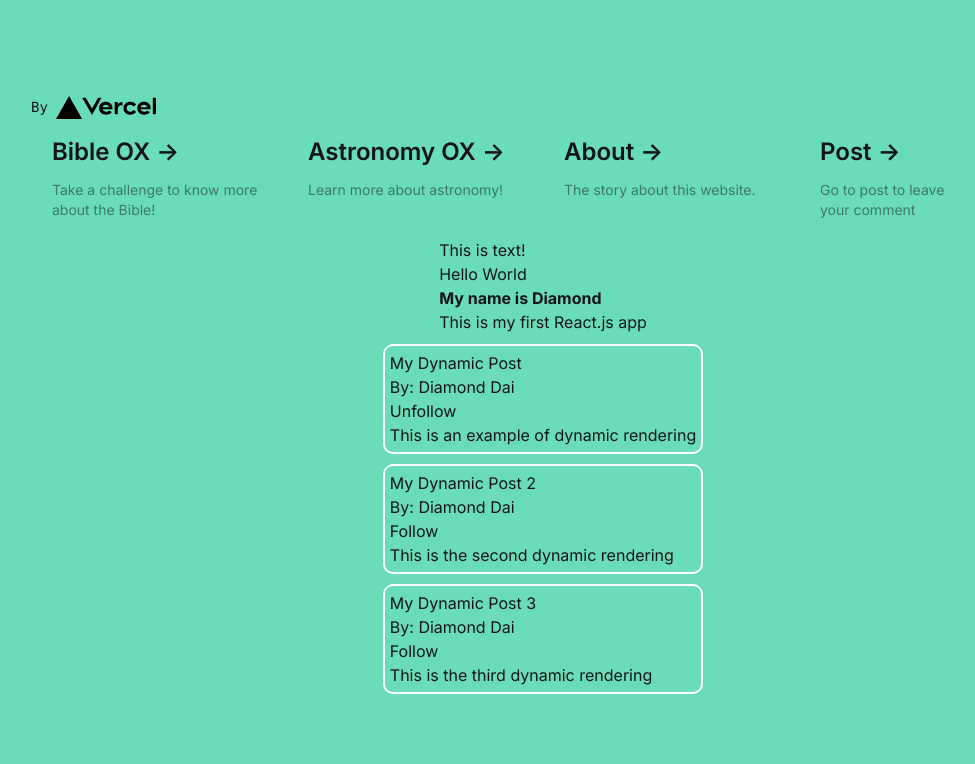
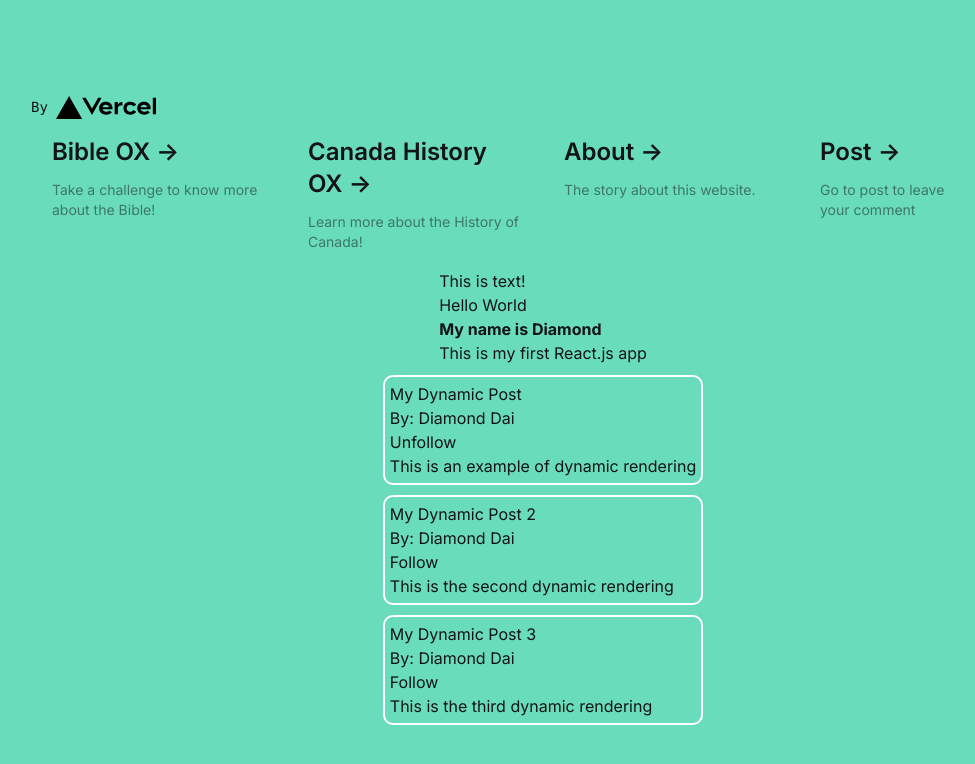
Before and after one commit to diamondcodebase/ox-app, a Next.js app: page / in a window 1280 px wide. Shown: the top 764 px of the page, without its empty margins (97-1072 px from the left). Built offline with nearby package versions, Linux system fonts and the light colour scheme.

Commit message:
standardize main page Link

```diff
--- /dev/null
+++ b/src/app/comingSoon/page.js
@@ -0,0 +1,12 @@
+"use client";
+import BasicButtonPanel from "@/components/BasicButtonPanel"
+
+export default function ComingSoon() {
+    return (
+        <main className="flex min-h-screen flex-col items-center justify-between p-24">
+            <div className='text-5xl font-bold'>Coming Soon</div>
+            <BasicButtonPanel />
+        </main>
+
+    );
+}
--- a/src/app/page.js
+++ b/src/app/page.js
@@ -81,10 +81,8 @@ export default function Home() {
 
       <div className="mb-32 grid text-center lg:max-w-5xl lg:w-full lg:mb-0 lg:grid-cols-4 lg:text-left">
         <Link
-          //href="https://nextjs.org/docs?utm_source=create-next-app&utm_medium=appdir-template&utm_campaign=create-next-app"
           href="/bibleQuiz"
           className="group rounded-lg border border-transparent px-5 py-4 transition-colors hover:border-gray-300 hover:bg-gray-100 hover:dark:border-neutral-700 hover:dark:bg-neutral-800/30"
-          //target="_blank"
           rel="noopener noreferrer"
         >
           <h2 className={`mb-3 text-2xl font-semibold`}>
@@ -98,24 +96,23 @@ export default function Home() {
           </p>
         </Link>
 
-        <a
-          href="https://nextjs.org/learn?utm_source=create-next-app&utm_medium=appdir-template-tw&utm_campaign=create-next-app"
+        <Link
+          href="/comingSoon"
           className="group rounded-lg border border-transparent px-5 py-4 transition-colors hover:border-gray-300 hover:bg-gray-100 hover:dark:border-neutral-700 hover:dark:bg-neutral-800 hover:dark:bg-opacity-30"
-          target="_blank"
           rel="noopener noreferrer"
         >
           <h2 className={`mb-3 text-2xl font-semibold`}>
-            Astronomy OX{" "}
+            Canada History OX{" "}
             <span className="inline-block transition-transform group-hover:translate-x-1 motion-reduce:transform-none">
               -&gt;
             </span>
           </h2>
           <p className={`m-0 max-w-[30ch] text-sm opacity-50`}>
-            Learn more about astronomy!
+            Learn more about the History of Canada!
           </p>
-        </a>
+        </Link>
 
-        <a
+        <Link
           href="/about"
           className="group rounded-lg border border-transparent px-5 py-4 transition-colors hover:border-gray-300 hover:bg-gray-100 hover:dark:border-neutral-700 hover:dark:bg-neutral-800/30"
           rel="noopener noreferrer"
@@ -129,10 +126,10 @@ export default function Home() {
           <p className={`m-0 max-w-[30ch] text-sm opacity-50`}>
             The story about this website.
           </p>
-        </a>
+        </Link>
 
-        <a
-          href="/post"
+        <Link
+          href="/comingSoon"
           className="group rounded-lg border border-transparent px-5 py-4 transition-colors hover:border-gray-300 hover:bg-gray-100 hover:dark:border-neutral-700 hover:dark:bg-neutral-800/30"
           rel="noopener noreferrer"
         >
@@ -145,7 +142,7 @@ export default function Home() {
           <p className={`m-0 max-w-[30ch] text-sm opacity-50 text-balance`}>
             Go to post to leave your comment
           </p>
-        </a>
+        </Link>
       </div>
       <div>
         <Text />
@@ -153,18 +150,6 @@ export default function Home() {
         <TextS content="My name is Diamond" strong={true} />
         <TextS content="This is my first React.js app" strong = {false} />
       </div>
-      {/* <div>
-        <Post
-          title="Post Test"
-          author="Diamond"
-          content="It should be a good start" />
-        <PostC
-          title="PostC Test"
-          author="David"
-          content="Let us learning coding together!"
-          following={true}
-        />
-      </div> */}
       <div>
         { posts.map((content, idx) => {
           return <PostC {...content} key={idx} />
```
Also changed, not shown: src/app/canadaHistoryQuiz/page.js (added).
